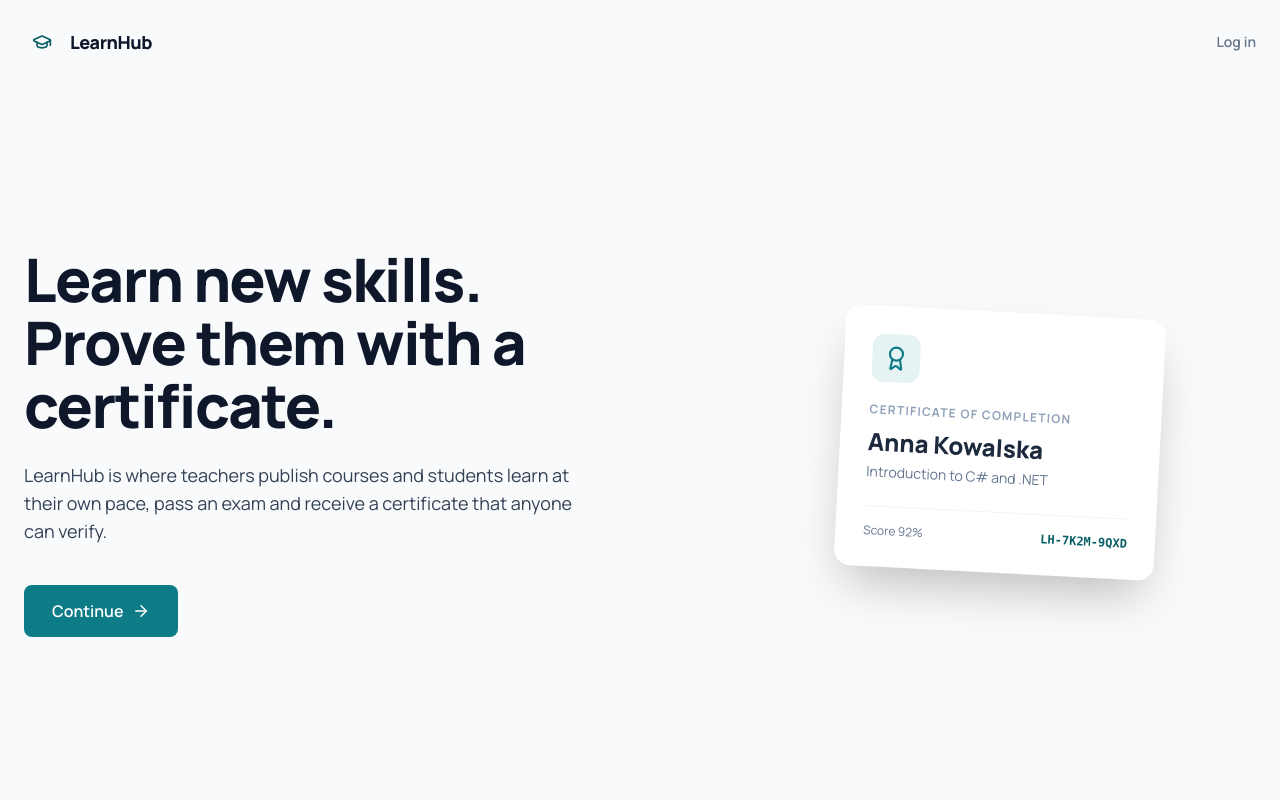
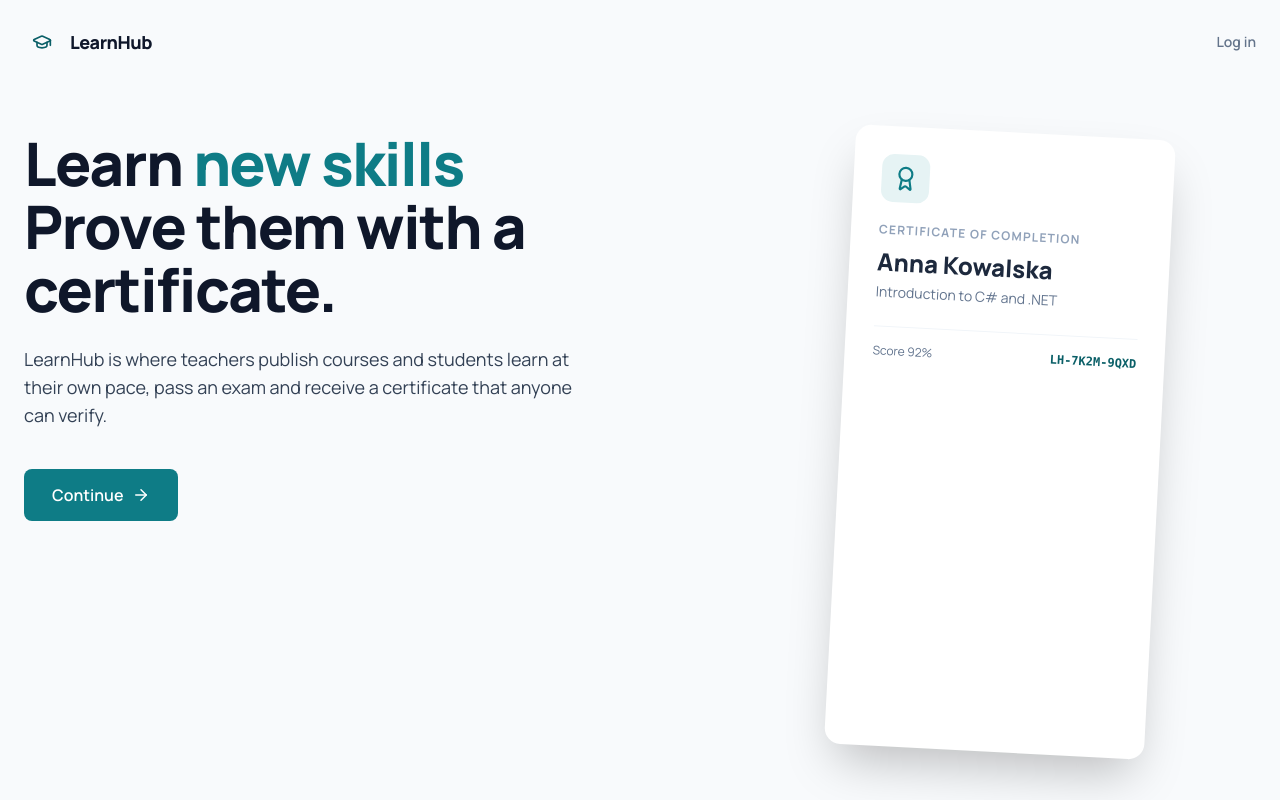
Before and after one commit to Kader64/LearnHub, a React (Vite) app in the folder src/LearnHub-Web/: page / in a window 1280 px wide. Built offline with nearby package versions, Linux system fonts and the light colour scheme.

Commit message:
fix: Correct heading text formatting in Welcome component

```diff
--- a/src/LearnHub-Web/src/pages/Welcome.tsx
+++ b/src/LearnHub-Web/src/pages/Welcome.tsx
@@ -15,10 +15,10 @@ export default function Welcome() {
         </Link>
       </header>
 
-      <main className="mx-auto flex w-full max-w-7xl flex-1 items-center gap-12 px-6 py-12">
+      <main className="mx-auto flex w-full max-w-7xl flex-1 gap-12 px-6 py-12">
         <div className="max-w-2xl">
           <h1 className="text-5xl font-extrabold leading-[1.05] tracking-tight text-ink sm:text-6xl">
-            Learn new skills.
+            Learn <span className="text-accent">new skills</span>
             <br />
             Prove them with a certificate.
           </h1>
```
